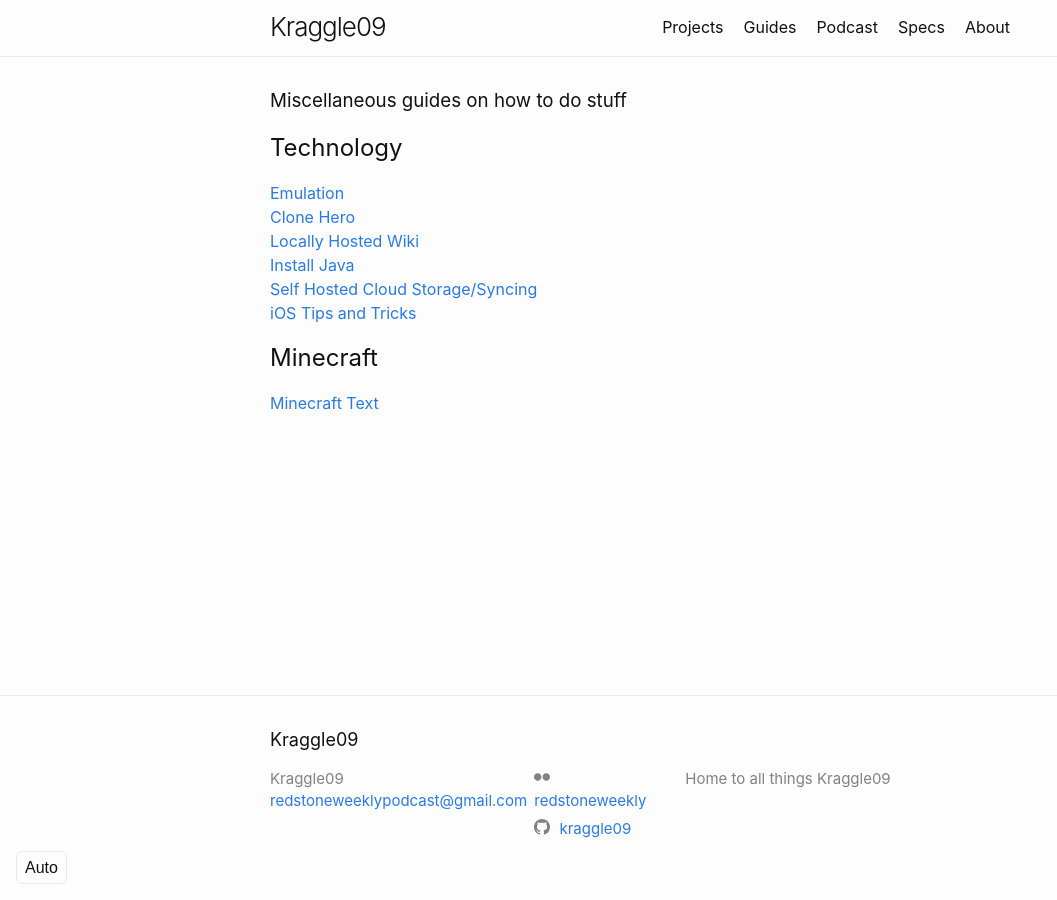
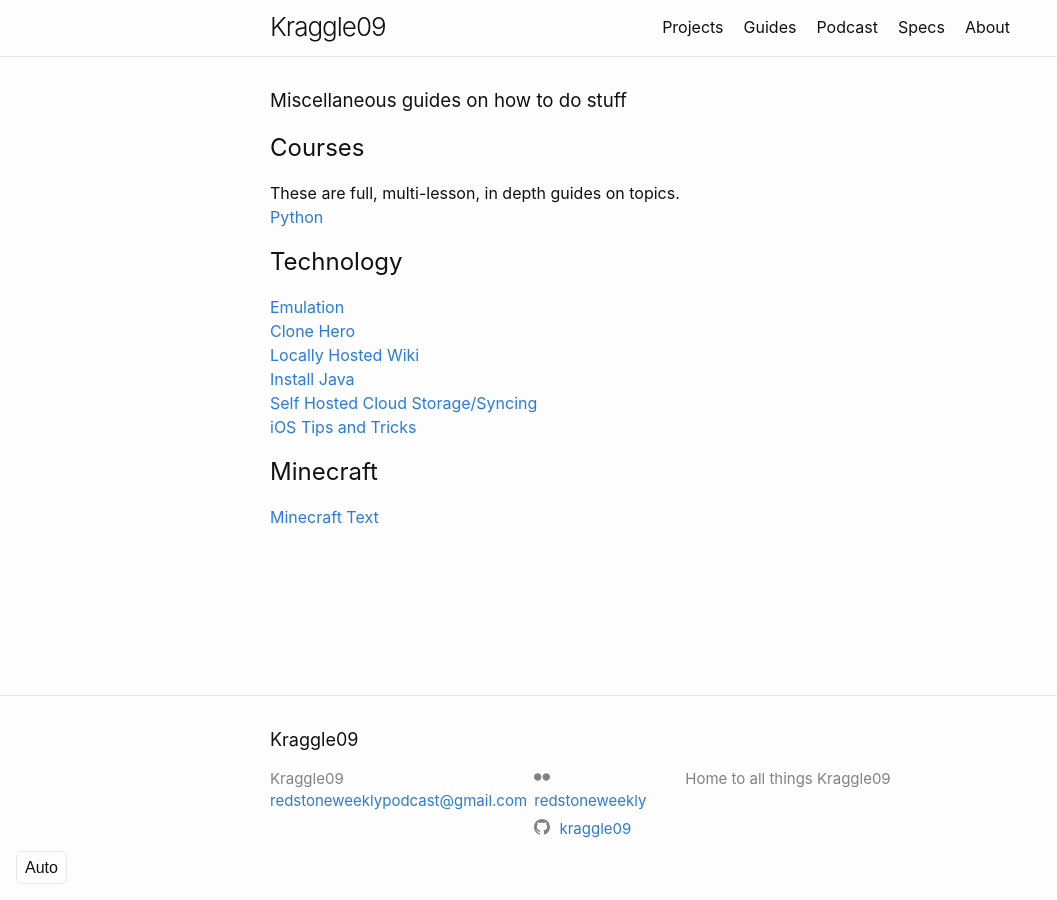
Before and after one commit to Kraggle09/kraggle09.github.io, a Jekyll site: the page built from docs/guides.markdown, in a window 1280 px wide. Shown: the whole page, without its empty margins (0-1057 px from the left). Built offline with Jekyll 4.4.1, drawn with Linux system fonts in a browser that asks for light colours.

Commit message:
Added link to python course

```diff
--- a/docs/guides.markdown
+++ b/docs/guides.markdown
@@ -5,6 +5,10 @@
 ---
 
 ### Miscellaneous guides on how to do stuff
+
+## Courses
+These are full, multi-lesson, in depth guides on topics.
+[Python](/python/)
 
 ## Technology
 [Emulation](/guide/emulation)
```
